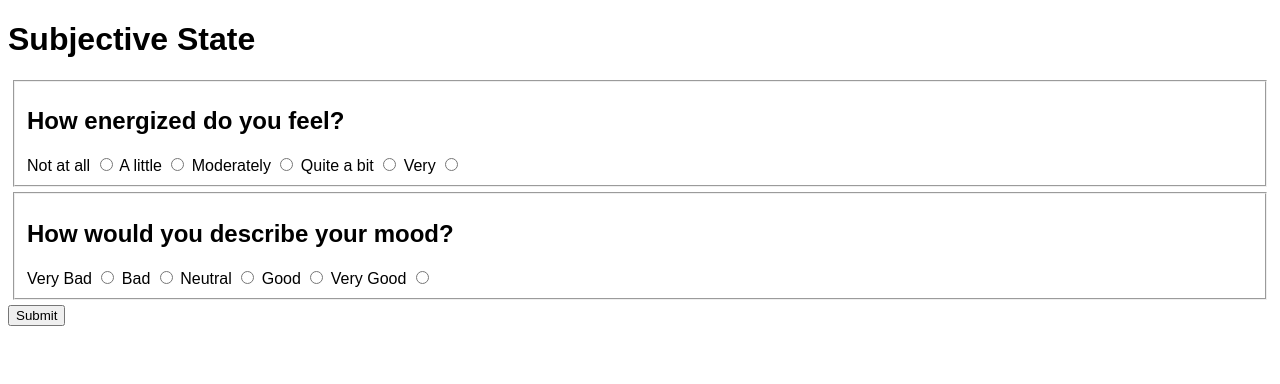
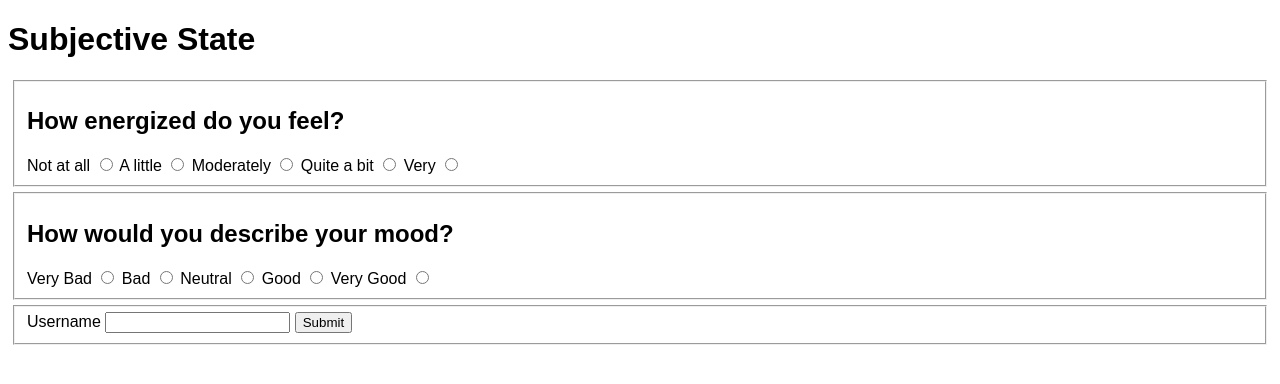
Before and after one commit to danielfennelly/SAAT-API, a Flask app: page /mood in a window 1280 px wide. Shown: the top 384 px of the page. Run offline with Flask 2, Linux system fonts and the light colour scheme; some libraries are stand-ins or nearby versions.

Commit message:
committing mood data to database

```diff
--- a/app.py
+++ b/app.py
@@ -8,6 +8,7 @@ import pandas as pd
 import json
 import uuid
 import pprint  # for debugging
+from datetime import datetime
 
 # Global app constant (for REST API definition)
 app = Flask(__name__)
@@ -39,8 +40,17 @@ def present_mood_form():
 def handle_mood_post():
     activation = parseToInt(request.form.get('activation'))
     valence = parseToInt(request.form.get('valence'))
-    print(f"(activation, valence) = ({activation}, {valence})")
-    return flask.redirect(flask.url_for('index'))
+    username = request.form.get('username')
+    if (not username):
+        return flask.redirect(flask.url_for('mood'))
+    else:
+        now = str(datetime.utcnow())
+        cur = db_conn.cursor()
+        cur.execute("INSERT INTO subjective (user_id, mobile_time, event_type, value) VALUES (%s, %s, %s, %s)", (username, now, "valence", valence))
+        cur.execute("INSERT INTO subjective (user_id, mobile_time, event_type, value) VALUES (%s, %s, %s, %s)", (username, now, "activation", activation))
+        db_conn.commit()
+        print(f"(user, activation, valence) = ({username}, {activation}, {valence})")
+        return flask.redirect(flask.url_for('index'))
 
 def parseToInt(arg):
     try:
--- a/push.py
+++ b/push.py
@@ -21,6 +21,6 @@ if __name__ == "__main__":
     access_token = get_access_token('access_token')
     url = "https://raw.githubusercontent.com/diracdeltas/beatsbywatson/master/src/watson.jpg"
     if access_token:
-        print(push_link('Testing', 'A Test Message', url, access_token))
+        print(push_link('Change Your Mind', 'Fill out Mood Survey', url, access_token))
     else:
         print('No access token!')
--- a/templates/index.html
+++ b/templates/index.html
@@ -1,4 +1,5 @@
 {% extends "base.html" %}
 {% block body %}
 <h1>Change Your Mind</h1>
+<a href="/mood">Record your mental state</a>
 {% endblock %}
--- a/templates/mood.html
+++ b/templates/mood.html
@@ -28,6 +28,10 @@
 	<label for="0">Very Good</label>
 	<input type="radio" name="valence" value="2">
 </fieldset>
-<input type="submit">
+<fieldset>
+	<label for="name">Username</label>
+	<input type="text" name="username">
+	<input type="submit">
+</fieldset>
 </form>
 {% endblock %}
```
